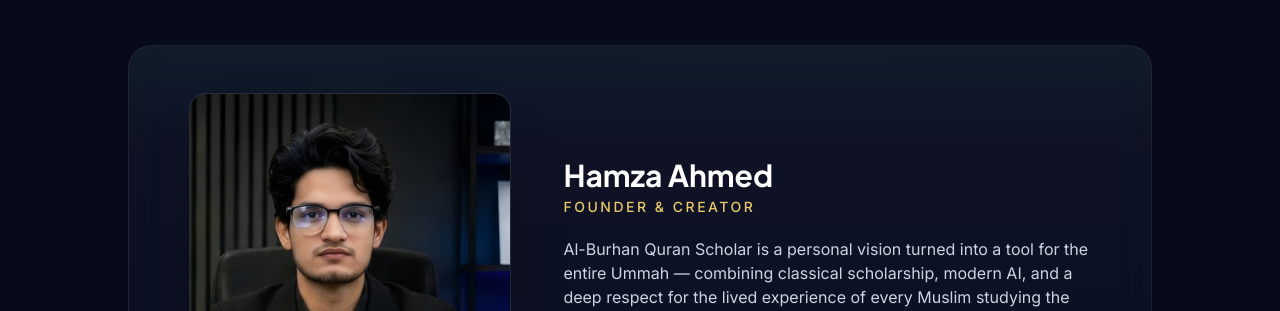
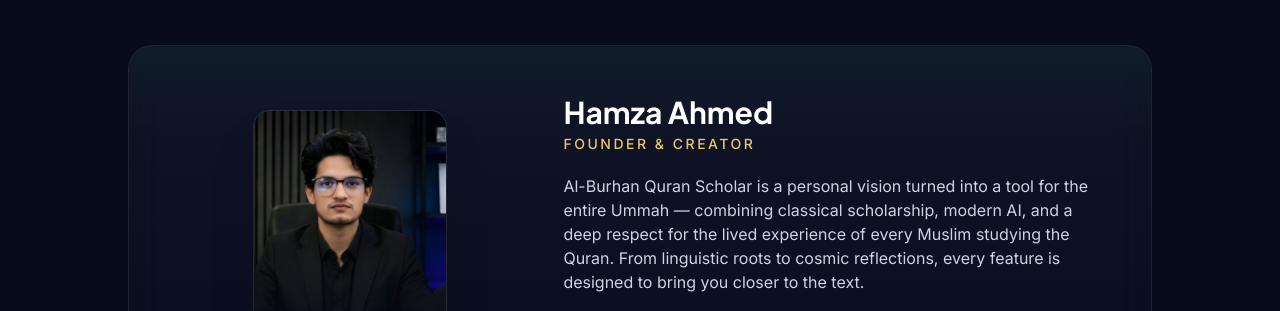
Before and after one commit to HamzaAhmedAI/al-burhan-quran-scholar, a plain HTML site: page index.html in a window 1280 px wide. Shown: the part 3332-3643 px from the top of the page. Drawn offline with nearby package versions, Linux system fonts and the light colour scheme; a script that the page names is missing.

Commit message:
style: shrink founder portrait card on desktop

```diff
--- a/index.html
+++ b/index.html
@@ -754,7 +754,7 @@
                 </div>
 
                 <!-- Desktop portrait card -->
-                <div class="founder-frame relative mx-auto hidden max-w-xs overflow-hidden rounded-2xl ring-1 ring-white/10 shadow-card transition md:block">
+                <div class="founder-frame relative mx-auto hidden w-44 overflow-hidden rounded-2xl ring-1 ring-white/10 shadow-card transition md:block sm:w-48">
                   <div class="absolute -inset-1 -z-10 rounded-2xl bg-gradient-to-br from-emerald-500/30 via-gold/20 to-indigo-500/30 blur-xl"></div>
                   <picture>
                     <source media="(min-width: 768px)" srcset="./founder-portrait.jpg" />
```
